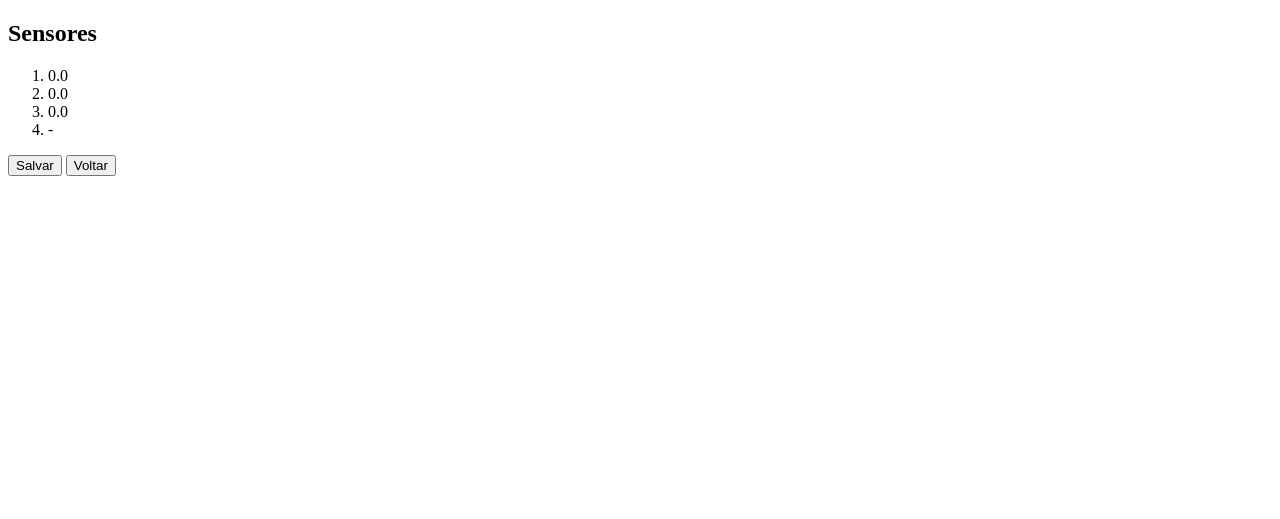
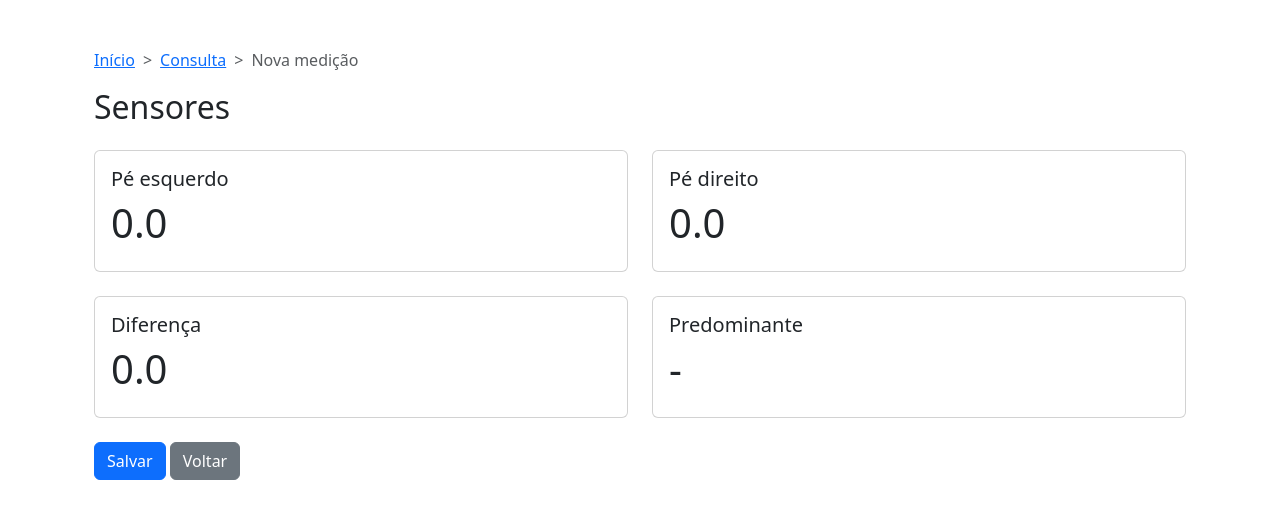
Before and after one commit to guisfco/placas-pressao-iot, a Flask app: page /1/medicao in a window 1280 px wide. Shown: the top 519 px of the page. Run offline with Flask 3, Linux system fonts and the light colour scheme.

Commit message:
style: add css to medicao page

```diff
--- a/templates/medicao.html
+++ b/templates/medicao.html
@@ -1,51 +1,107 @@
 <!DOCTYPE html>
 <html>
-
   <head>
     <title>Nova medição</title>
+    <link
+      href="https://cdn.jsdelivr.net/npm/bootstrap@5.3.2/dist/css/bootstrap.min.css"
+      rel="stylesheet"
+      integrity="sha384-T3c6CoIi6uLrA9TneNEoa7RxnatzjcDSCmG1MXxSR1GAsXEV/Dwwykc2MPK8M2HN"
+      crossorigin="anonymous"
+    />
   </head>
   <script>
     function getPaciente() {
-        var pathArray = window.location.pathname.split('/');
+      var pathArray = window.location.pathname.split("/");
       return pathArray[pathArray.length - 2];
     }
 
     function salvar() {
       var sensorData = {
-            sensoresD: document.getElementById('sensoresD').innerText,
-            sensoresE: document.getElementById('sensoresE').innerText,
+        sensoresD: document.getElementById("sensoresD").innerText,
+        sensoresE: document.getElementById("sensoresE").innerText,
       };
 
-        fetch('/api/' + getPaciente(), {
-            method: 'POST',
+      fetch("/api/" + getPaciente(), {
+        method: "POST",
         headers: {
-                'Content-Type': 'application/json',
+          "Content-Type": "application/json",
         },
         body: JSON.stringify(sensorData),
       })
-        .then(data => {
-            alert('Medição salva com sucesso!');
+        .then((data) => {
+          alert("Medição salva com sucesso!");
           window.location = document.referrer;
         })
-        .catch(error => {
-            console.error('Erro inesperado:', error);
-            alert('Falha ao salvar medição. Por favor tente novamente.');
+        .catch((error) => {
+          console.error("Erro inesperado:", error);
+          alert("Falha ao salvar medição. Por favor tente novamente.");
         });
     }
   </script>
 
   <body>
+    <div class="container grid mt-4 p-4">
+      <nav style="--bs-breadcrumb-divider: '>'" aria-label="breadcrumb">
+        <ol class="breadcrumb">
+          <li class="breadcrumb-item"><a href="/">Início</a></li>
+          <li class="breadcrumb-item"><a href=".">Consulta</a></li>
+          <li class="breadcrumb-item active" aria-current="page">
+            Nova medição
+          </li>
+        </ol>
+      </nav>
+      <div>
         <h2>Sensores</h2>
 
-    <ol>
-        <li id="sensoresD">{{ dados.sensoresD }}</li>
-        <li id="sensoresE">{{ dados.sensoresE }}</li>
-        <li>{{ dados.diferenca }}</li>
-        <li>{{ dados.predominante }}</li>
-    </ol>
+        <div class="row mb-4 mt-4">
+          <div class="col-6">
+            <div class="card">
+              <div class="card-body">
+                <h5 class="card-title">Pé esquerdo</h5>
+                <h1>{{ dados.sensoresE }}</h1>
+              </div>
+            </div>
+          </div>
 
-    <button onclick="salvar()">Salvar</button>
-    <button onclick="history.back()">Voltar</button>
+          <div class="col-6">
+            <div class="card">
+              <div class="card-body">
+                <h5 class="card-title">Pé direito</h5>
+                <h1>{{ dados.sensoresD }}</h1>
+              </div>
+            </div>
+          </div>
+        </div>
+
+        <div class="row mb-4">
+          <div class="col-6">
+            <div class="card">
+              <div class="card-body">
+                <h5 class="card-title">Diferença</h5>
+                <h1>{{ dados.diferenca }}</h1>
+              </div>
+            </div>
+          </div>
+
+          <div class="col-6">
+            <div class="card">
+              <div class="card-body">
+                <h5 class="card-title">Predominante</h5>
+                <h1>{{ dados.predominante }}</h1>
+              </div>
+            </div>
+          </div>
+        </div>
+        <button class="btn btn-primary" onclick="salvar()">Salvar</button>
+        <button class="btn btn-secondary" onclick="history.back()">
+          Voltar
+        </button>
+      </div>
+    </div>
+    <script
+      src="https://cdn.jsdelivr.net/npm/bootstrap@5.3.2/dist/js/bootstrap.bundle.min.js"
+      integrity="sha384-C6RzsynM9kWDrMNeT87bh95OGNyZPhcTNXj1NW7RuBCsyN/o0jlpcV8Qyq46cDfL"
+      crossorigin="anonymous"
+    ></script>
   </body>
-
 </html>
```
Lines whose indentation alone changed are shown as unchanged.
